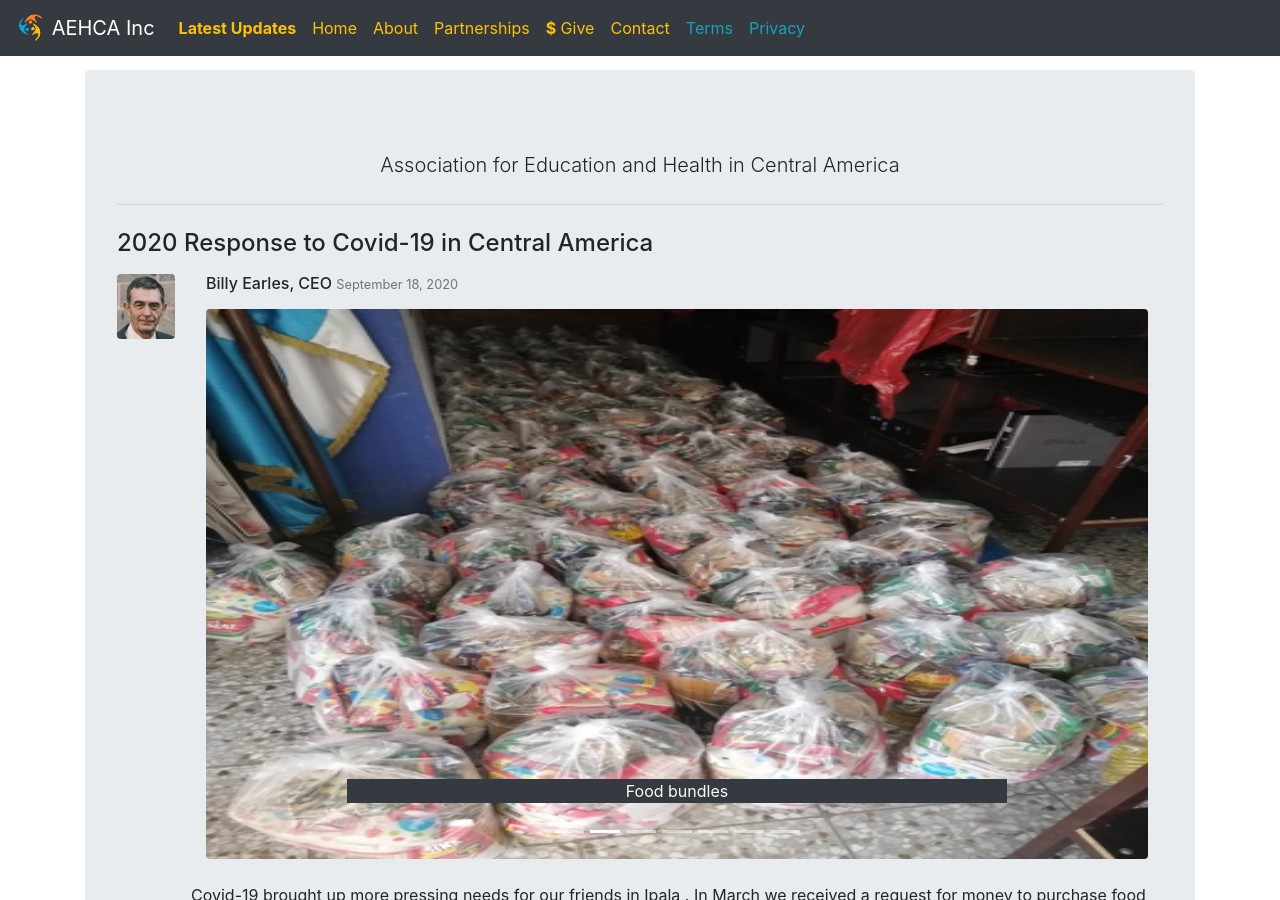
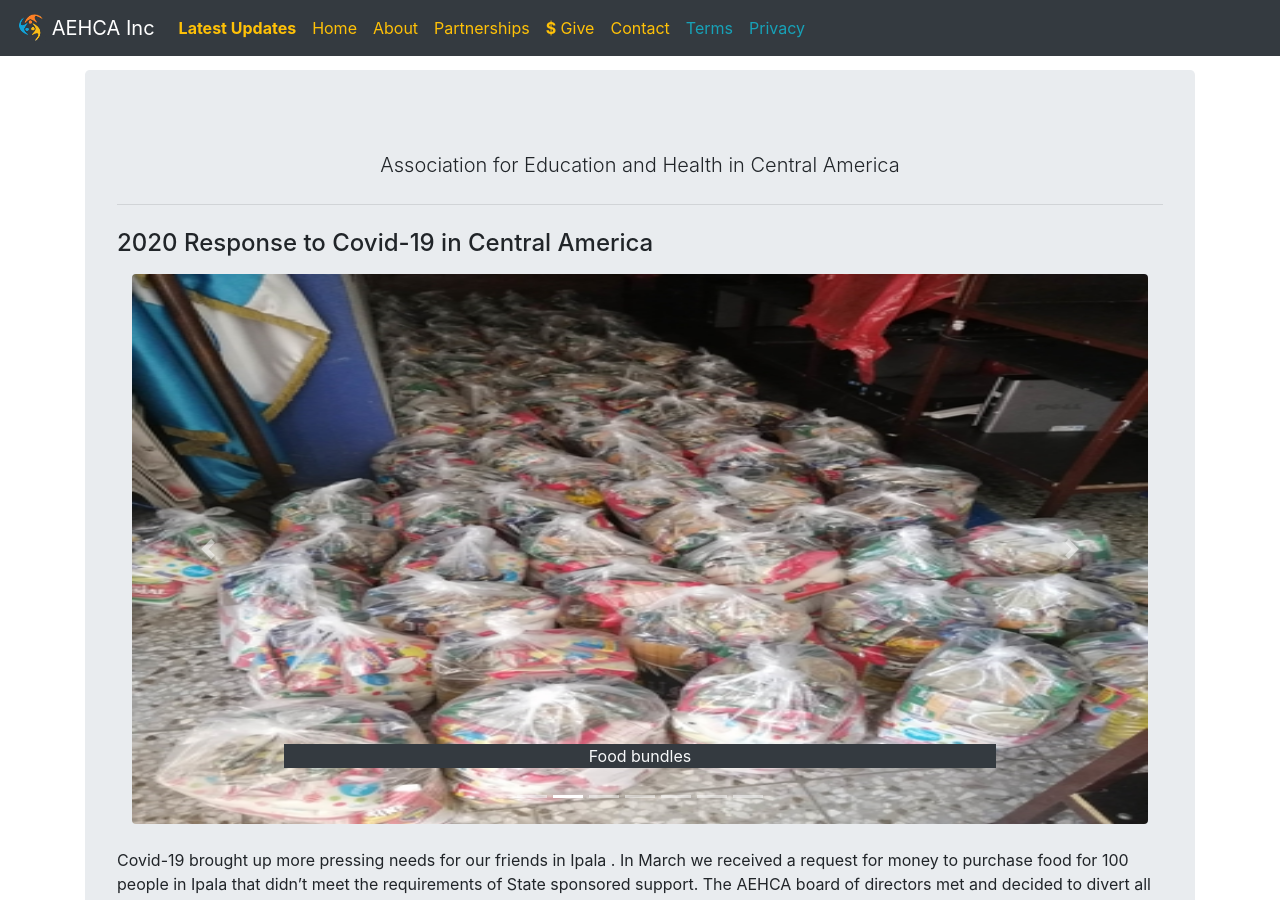
Before and after one commit to aehca/aehca.github.io, a Jekyll site: the page built from _posts/2020-09-18-covid-letter-from-the-ceo.html, in a window 1280 px wide and 900 px high. Built offline with Jekyll 4.4.1, drawn with Linux system fonts in a browser that asks for light colours.

Commit message:
Update 2020-09-18-covid-letter-from-the-ceo.html

```diff
--- a/_posts/2020-09-18-covid-letter-from-the-ceo.html
+++ b/_posts/2020-09-18-covid-letter-from-the-ceo.html
@@ -14,15 +14,6 @@ author: billy
             <h4 class="mt-0">2020 Response to Covid-19 in Central America</h4>
             <p></p>
             <div class="media">
-                <img src="/images/billy-small.png" class="mr-3 rounded" alt="Billy Earles, CEO of AECHA Inc.">
-                <div class="container">
-                    <div class="media-body">
-                        <div class="row">
-                            <div class="col-sm-6">
-                                <h6 class="mt-0">Billy Earles, CEO <small class="text-muted">September 18, 2020</small>
-                                </h6>
-                                <p></p>
-                            </div>
                 <div class="container">
                     <div class="row">
                         <!-- PHOTO CAROUSEL WITH BUTTONS AND CAPTIONS-->
@@ -40,9 +31,8 @@ author: billy
                                 </ol>
                                 <div class="carousel-inner">
                                     <div class="carousel-item active">
-                                                    <img src="/images/family-food-covid-response.jpg"
-                                                        style="height:550px" class="d-block w-100 rounded"
-                                                        alt="covid food and nourishment">
+                                        <img src="/images/family-food-covid-response.jpg" style="height:550px"
+                                            class="d-block w-100 rounded" alt="covid food and nourishment">
                                         <div class="carousel-caption d-none d-md-block">
                                             <p class="text-light bg-dark">Family receiving food</p>
                                         </div>
@@ -154,8 +144,7 @@ author: billy
                             6421 Autumn Gold Court<br>
                             Columbia, MD 21045-5419<br>
                         </p>
-                                    <img src="/images/ipala.jpg" class="img-fluid rounded"
-                                        alt="covid food and nourishment">
+                        <img src="/images/ipala.jpg" class="img-fluid rounded" alt="covid food and nourishment">
                         <p>The Association for Education and Health in Central America Inc. (AEHCA Inc.)
                             is a tax exempt 501(C)(3) Non-profit Organization registered with the IRS so
                             that you can deduct all donations. </p>
```
Lines whose indentation alone changed are shown as unchanged.
